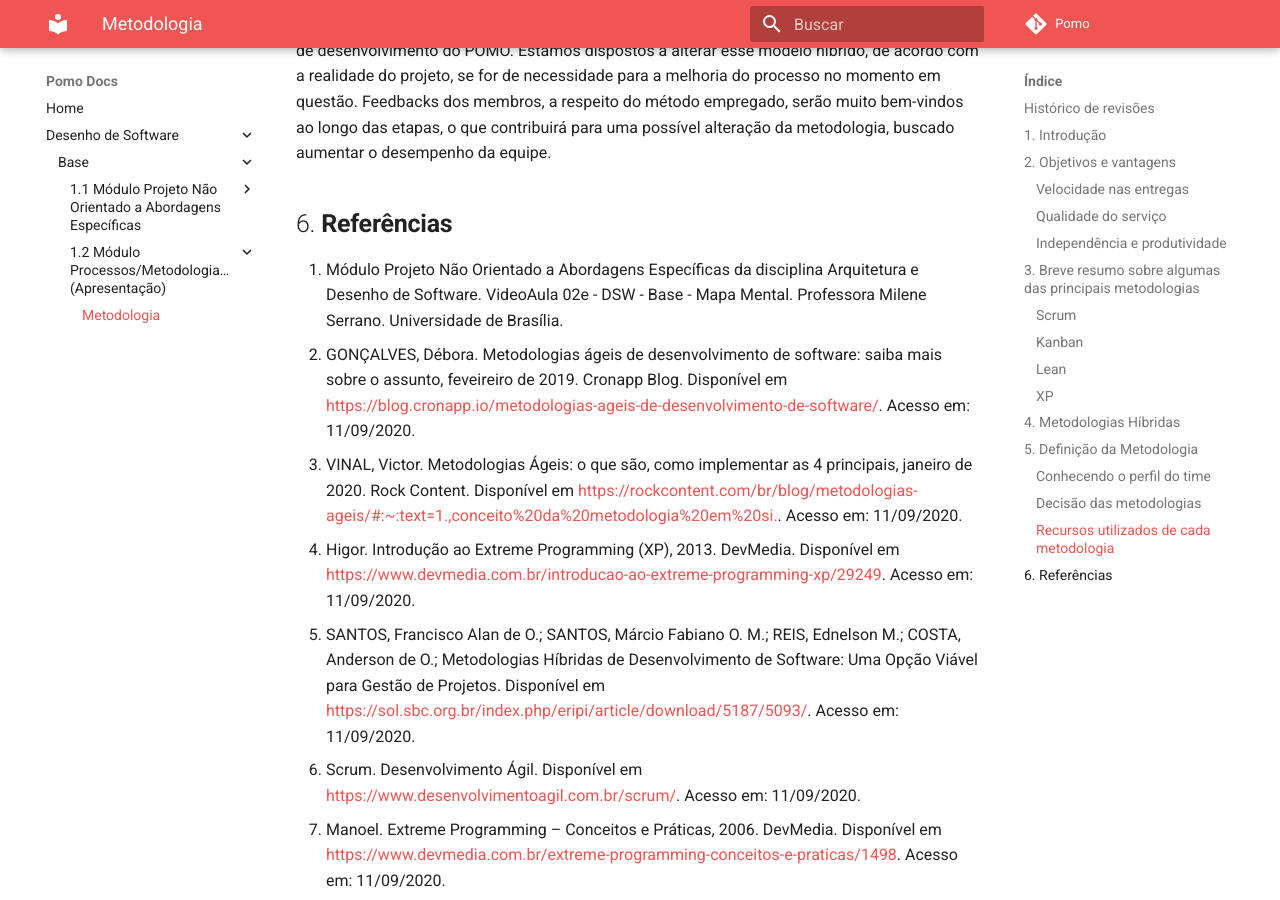
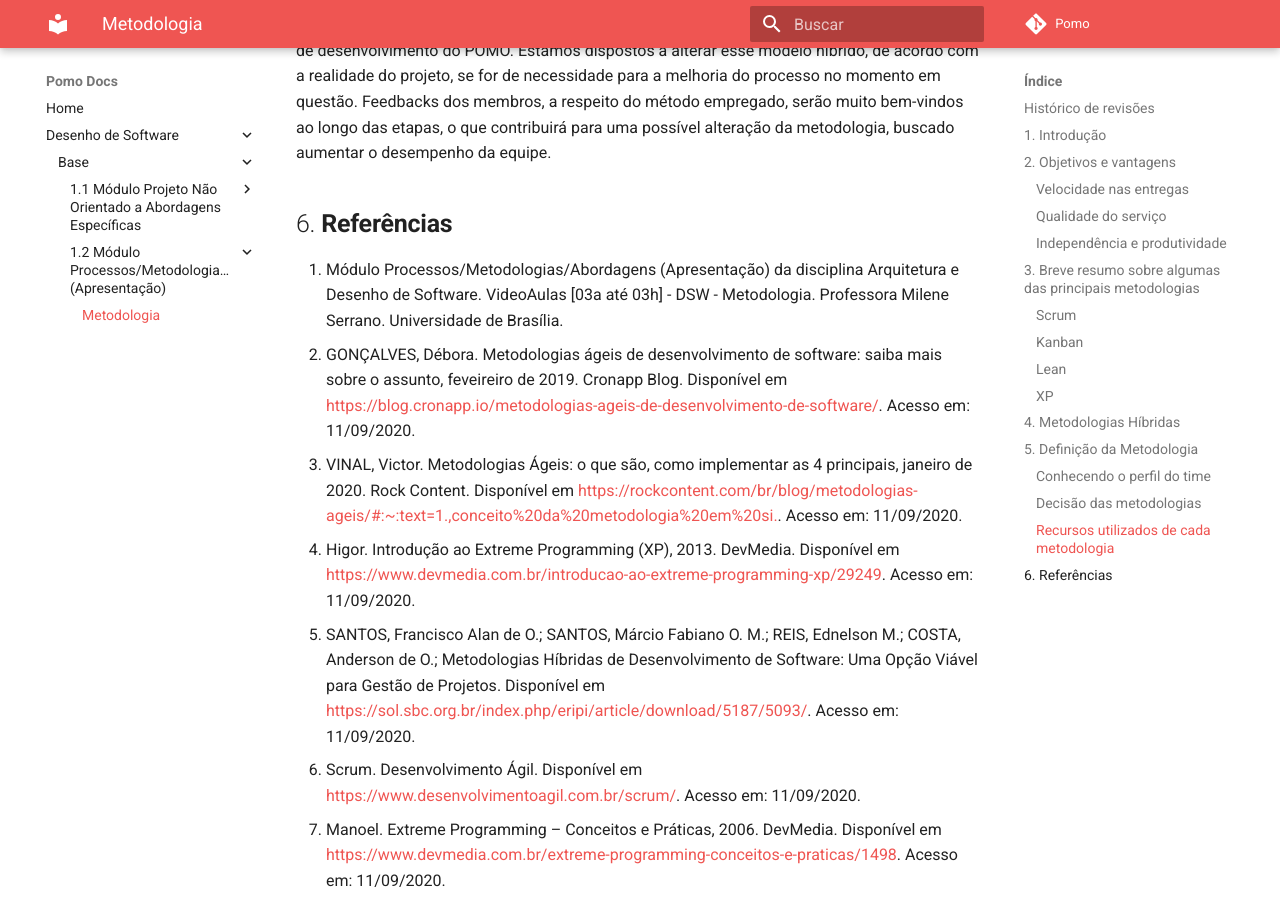
Before and after one commit to UnBArqDsw/2020.1_G6_Pomo, an MkDocs documentation site: the page built from docs/base/modulo1.2/metodologia.md, in a window 1280 px wide and 900 px high, scrolled down 6633 px. Built offline with MkDocs 1.6.1 and Material for MkDocs 9.7.7, drawn with Linux system fonts in a browser that asks for light colours; comment, search, counter and statistics services are not loaded.

Commit message:
corrigindo referencia do arquivo metodologia

```diff
--- a/docs/base/modulo1.2/metodologia.md
+++ b/docs/base/modulo1.2/metodologia.md
@@ -200,7 +200,7 @@ Esperamos aliar boas práticas de cada metodologia a fim de obter bons resultado
 
 ## 6. **Referências**
 
-1. Módulo Projeto Não Orientado a Abordagens Específicas da disciplina Arquitetura e Desenho de Software. VideoAula 02e - DSW - Base - Mapa Mental. Professora Milene Serrano. Universidade de Brasília.
+1. Módulo Processos/Metodologias/Abordagens (Apresentação) da disciplina Arquitetura e Desenho de Software. VideoAulas [03a até 03h] - DSW - Metodologia. Professora Milene Serrano. Universidade de Brasília.
 2. GONÇALVES, Débora. Metodologias ágeis de desenvolvimento de software: saiba mais sobre o assunto, feveireiro de 2019. Cronapp Blog. Disponível em <https://blog.cronapp.io/metodologias-ageis-de-desenvolvimento-de-software/>. Acesso em: 11/09/2020.
 3. VINAL, Victor. Metodologias Ágeis: o que são, como implementar as 4 principais, janeiro de 2020. Rock Content. Disponível em <https://rockcontent.com/br/blog/metodologias-ageis/#:~:text=1.,conceito%20da%20metodologia%20em%20si.>. Acesso em: 11/09/2020.
 4. Higor. Introdução ao Extreme Programming (XP), 2013. DevMedia. Disponível em <https://www.devmedia.com.br/introducao-ao-extreme-programming-xp/29249>. Acesso em: 11/09/2020.
```
